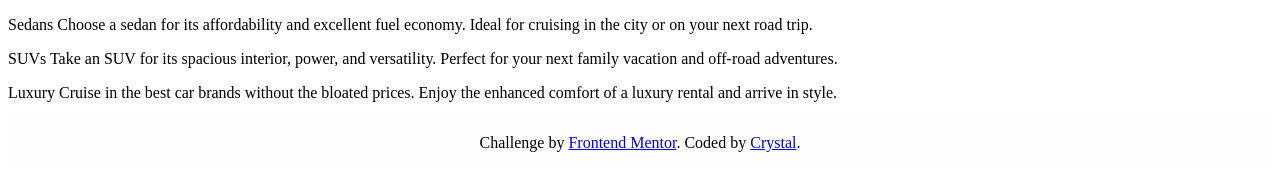
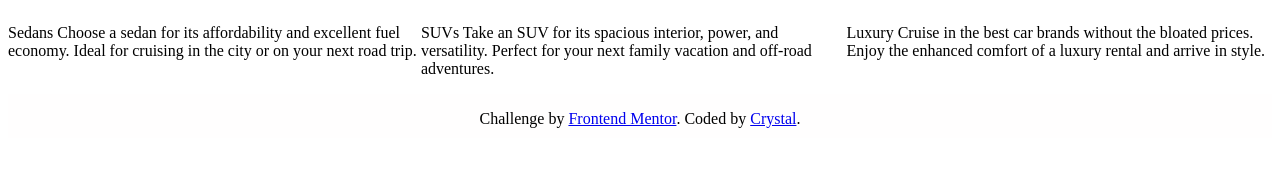
Before and after one commit to crwainstock/fe-mentor-3-column-preview-card, a plain HTML site: page index.html in a window 1280 px wide. Drawn offline with Linux system fonts and the light colour scheme.

Commit message:
added preview-container display

```diff
--- a/index.html
+++ b/index.html
@@ -15,7 +15,7 @@
     <title>Frontend Mentor | 3-column preview card component</title>
   </head>
   <body>
-    <div class="container">
+    <div class="preview-container">
       <div class="vehicle-container">
         <p>
           Sedans Choose a sedan for its affordability and excellent fuel
--- a/styles.css
+++ b/styles.css
@@ -1,3 +1,7 @@
+.preview-container {
+  display: flex;
+}
+
 .attribution {
   display: block;
   margin: auto;
```
